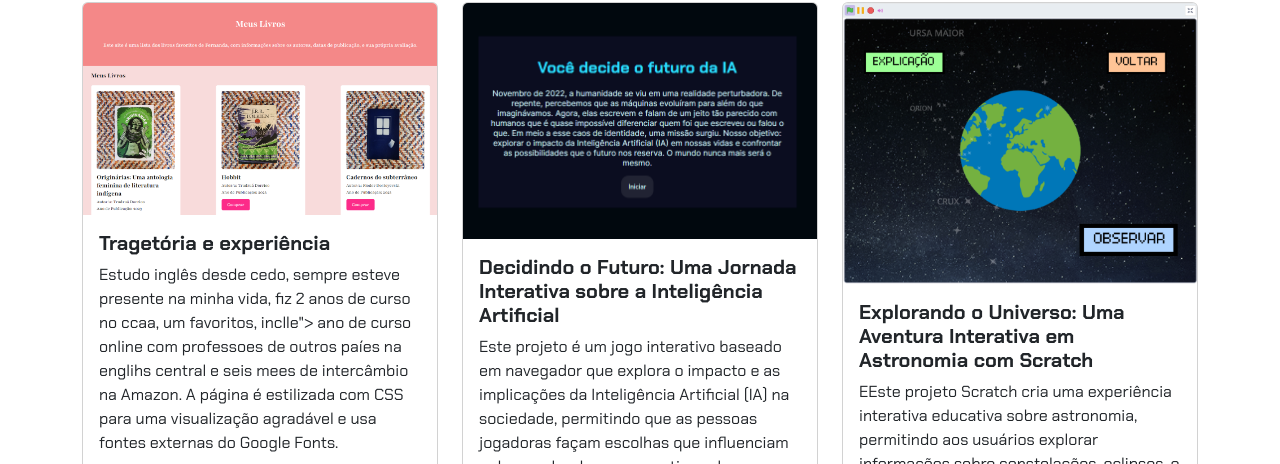
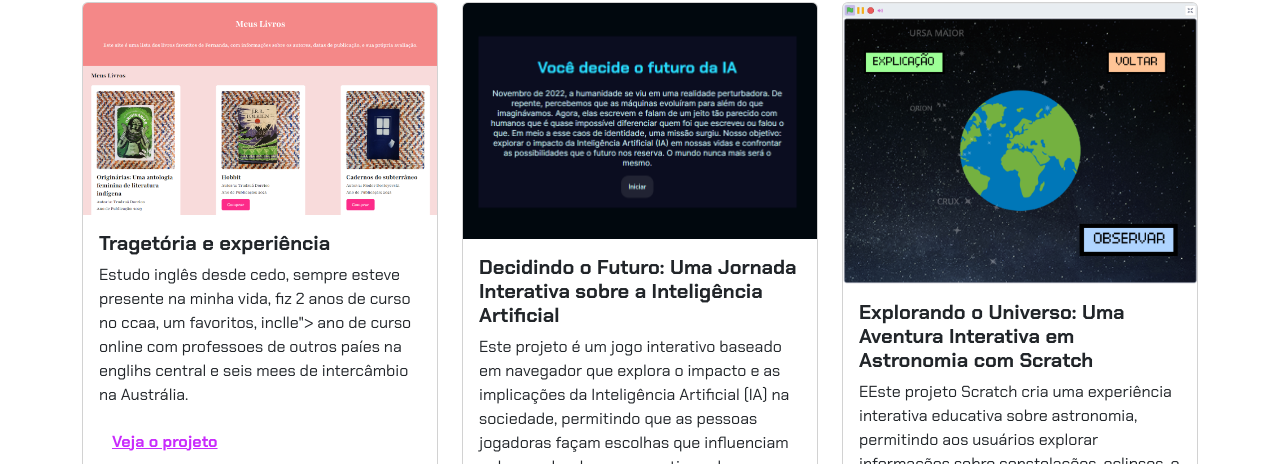
Before and after one commit to Izagnr/Projeto-potifolio-2B-Izabella, a plain HTML site: page index.html in a window 1280 px wide. Shown: the part 488-952 px from the top of the page. Drawn offline with nearby package versions, Linux system fonts and the light colour scheme.

Commit message:
Update index.html

```diff
--- a/index.html
+++ b/index.html
@@ -36,8 +36,7 @@
                         <h5 class="card-title">Tragetória e experiência</h5>
                         <p class="card-text">Estudo inglês desde cedo, sempre esteve presente na minha vida, fiz 2 anos de curso no ccaa, um
                             favoritos, inclle"> ano de curso online com professoes de outros paíes na englihs central e seis mees de intercâmbio
-                            na Amazon. A página é estilizada com CSS para uma visualização agradável e usa fontes
-                            externas do Google Fonts.
+                            na Austrália.
                         </p>
                         <button type="button" class="btn btn-link" data-bs-toggle="modal" data-bs-target="#modal1">Veja
                             o projeto</button>
```
